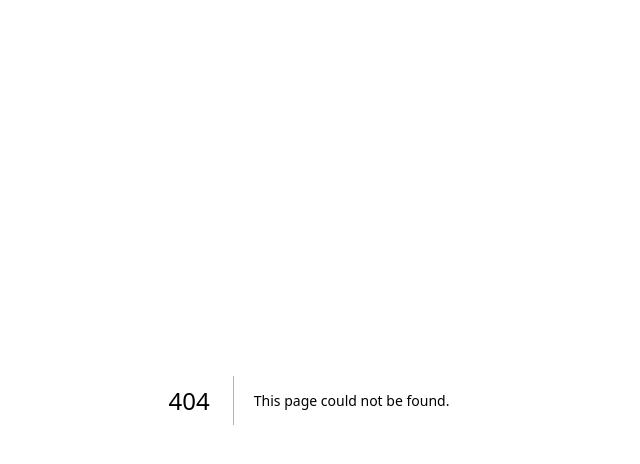
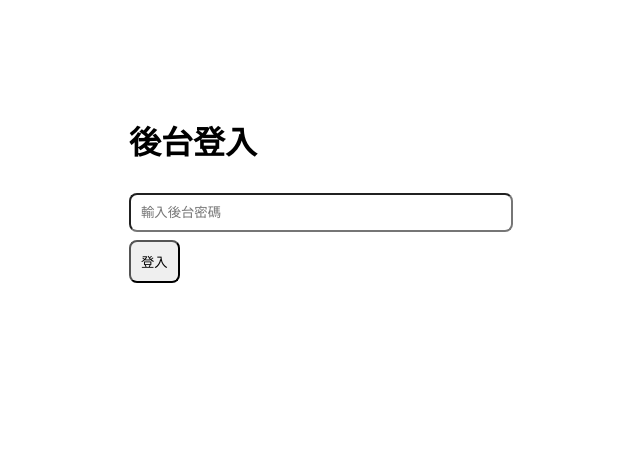
Before and after one commit to ericatsai98/vercel-supabase-demo, a Next.js app: page /admin-login in a window 1280 px wide. Before the commit this address had no page. Shown: the top 464 px of the page, without its empty margins (331-971 px from the left). Built offline with nearby package versions, Linux system fonts and the light colour scheme.

Commit message:
Create admin-login.tsx

```diff
--- /dev/null
+++ b/pages/admin-login.tsx
@@ -0,0 +1,44 @@
+import { useState } from "react";
+
+export default function AdminLogin() {
+  const [pwd, setPwd] = useState("");
+  const [loading, setLoading] = useState(false);
+  const [err, setErr] = useState<string | null>(null);
+
+  async function handleLogin(e: React.FormEvent) {
+    e.preventDefault();
+    setLoading(true);
+    setErr(null);
+    const res = await fetch("/api/set-admin-cookie", {
+      method: "POST",
+      headers: { "Content-Type": "application/json" },
+      body: JSON.stringify({ pwd }),
+    });
+    if (res.ok) {
+      location.href = "/records"; // 登入成功就跳後台
+    } else {
+      const out = await res.json().catch(() => ({}));
+      setErr(out?.error || "密碼錯誤");
+    }
+    setLoading(false);
+  }
+
+  return (
+    <div style={{ maxWidth: 360, margin: "80px auto", padding: 16 }}>
+      <h1>後台登入</h1>
+      <form onSubmit={handleLogin}>
+        <input
+          type="password"
+          placeholder="輸入後台密碼"
+          value={pwd}
+          onChange={(e) => setPwd(e.target.value)}
+          style={{ width: "100%", padding: 10, borderRadius: 8, margin: "8px 0" }}
+        />
+        <button disabled={loading} style={{ padding: 10, borderRadius: 8 }}>
+          {loading ? "登入中..." : "登入"}
+        </button>
+      </form>
+      {err && <div style={{ color: "tomato", marginTop: 8 }}>{err}</div>}
+    </div>
+  );
+}
```
